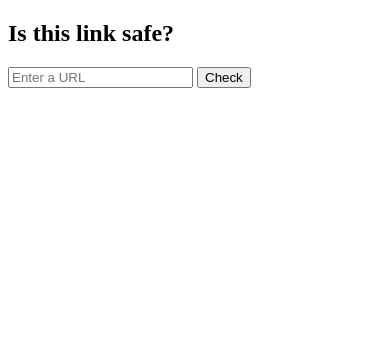
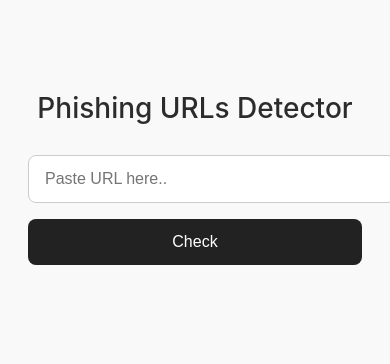
Before and after one commit to sisaruiz/Phishing-URLs-inspector, a Flask app: page / in a window 390 px wide. Shown: the top 364 px of the page. Run offline with Flask 3, Linux system fonts and the light colour scheme; parts of the project's set-up code (start-up, migrations or seed data) failed here and were passed over.

Commit message:
improve outlook

```diff
--- a/app.py
+++ b/app.py
@@ -6,20 +6,17 @@ from utils.feature_extraction import extract_features
 
 app = Flask(__name__)
 
-# Load model
 model = joblib.load(os.path.join("model", "rf_model.joblib"))
 
 @app.route('/', methods=['GET', 'POST'])
 def home():
     prediction = None
-    probability = None  # Initialize the probability variable
+    probability = None
     if request.method == 'POST':
         url = request.form['url']
 
-        # Extract features from the URL
         features = extract_features(url)
 
-        # Ensure features match the training data's column order
         X = pd.DataFrame([features])
         training_columns = [  # Same order used during training
             'shannon_entropy', 'directory_length', 'has_dir', 'file_length', 'length_url',
--- a/templates/index.html
+++ b/templates/index.html
@@ -1,18 +1,124 @@
 <!DOCTYPE html>
-<html>
+<html lang="en">
 <head>
+    <meta charset="UTF-8">
     <title>URL Safety Checker</title>
+    <style>
+        body {
+            font-family: 'Inter', 'Segoe UI', Tahoma, Geneva, Verdana, sans-serif;
+            background-color: #f9f9f9;
+            color: #2c2c2c;
+            display: flex;
+            flex-direction: column;
+            align-items: center;
+            padding: 60px 20px;
+        }
+
+        h2 {
+            font-weight: 500;
+            margin-bottom: 30px;
+            font-size: 28px;
+        }
+
+        form {
+            display: flex;
+            flex-direction: row;
+            gap: 12px;
+            margin-bottom: 40px;
+            max-width: 900px;
+            width: 100%;
+            justify-content: center;
+        }
+
+        input[type="text"] {
+            padding: 14px 16px;
+            width: 100%;
+            max-width: 600px;
+            font-size: 16px;
+            border: 1px solid #ccc;
+            border-radius: 8px;
+            box-shadow: none;
+            outline: none;
+            transition: border-color 0.2s ease-in-out;
+        }
+
+        input[type="text"]:focus {
+            border-color: #999;
+        }
+
+        button {
+            padding: 14px 24px;
+            font-size: 16px;
+            background-color: #222;
+            color: white;
+            border: none;
+            border-radius: 8px;
+            cursor: pointer;
+            transition: background-color 0.2s ease-in-out;
+        }
+
+        button:hover {
+            background-color: #444;
+        }
+
+        .result {
+            margin-top: 10px;
+            padding: 24px 30px;
+            border-radius: 12px;
+            display: inline-block;
+            min-width: 320px;
+            max-width: 600px;
+            text-align: center;
+            font-size: 18px;
+        }
+
+        .safe {
+            background-color: #ecfdf5;
+            color: #065f46;
+            border: 1px solid #10b981;
+        }
+
+        .malicious {
+            background-color: #fef2f2;
+            color: #991b1b;
+            border: 1px solid #ef4444;
+        }
+
+        .confidence {
+            margin-top: 10px;
+            font-weight: 500;
+            font-size: 15px;
+            color: #555;
+        }
+
+        @media (max-width: 600px) {
+            form {
+                flex-direction: column;
+                gap: 16px;
+                align-items: stretch;
+            }
+
+            input[type="text"], button {
+                width: 100%;
+            }
+        }
+    </style>
 </head>
 <body>
-    <h2>Is this link safe?</h2>
+
+    <h2>Phishing URLs Detector</h2>
+
     <form method="POST">
-        <input type="text" name="url" placeholder="Enter a URL" required>
+        <input type="text" name="url" placeholder="Paste URL here.." required value="{{ request.form.url }}">
         <button type="submit">Check</button>
     </form>
 
     {% if prediction is not none %}
-        <h3>Result: {{ 'Malicious 🚨' if prediction == 1 else 'Safe ✅' }}</h3>
-        <p>Probability of danger: {{ probability * 100 }}%</p>
+        <div class="result {{ 'malicious' if prediction == 1 else 'safe' }}">
+            <h3>{{ 'This URL may be malicious' if prediction == 1 else 'This URL appears safe' }}</h3>
+            <p class="confidence">Estimated malicious probability: {{ (probability * 100) | round(2) }}%</p>
+        </div>
     {% endif %}
+
 </body>
 </html>
```
